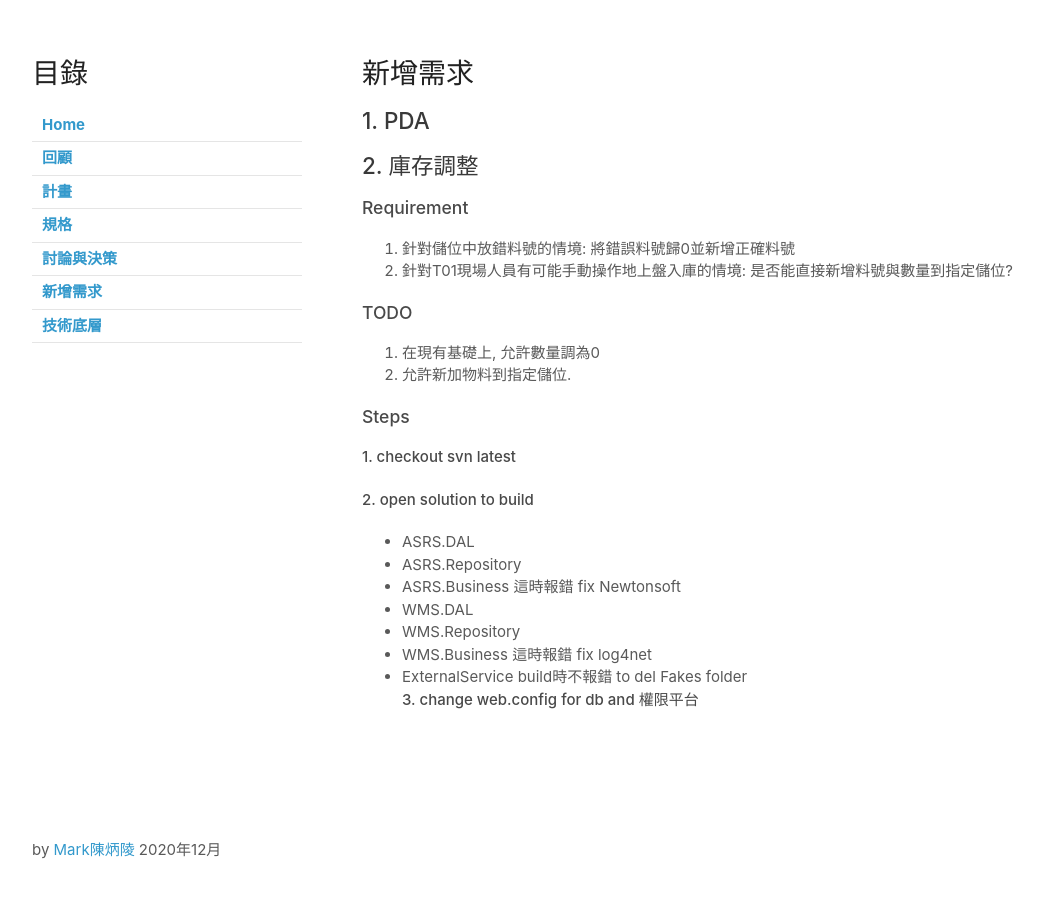
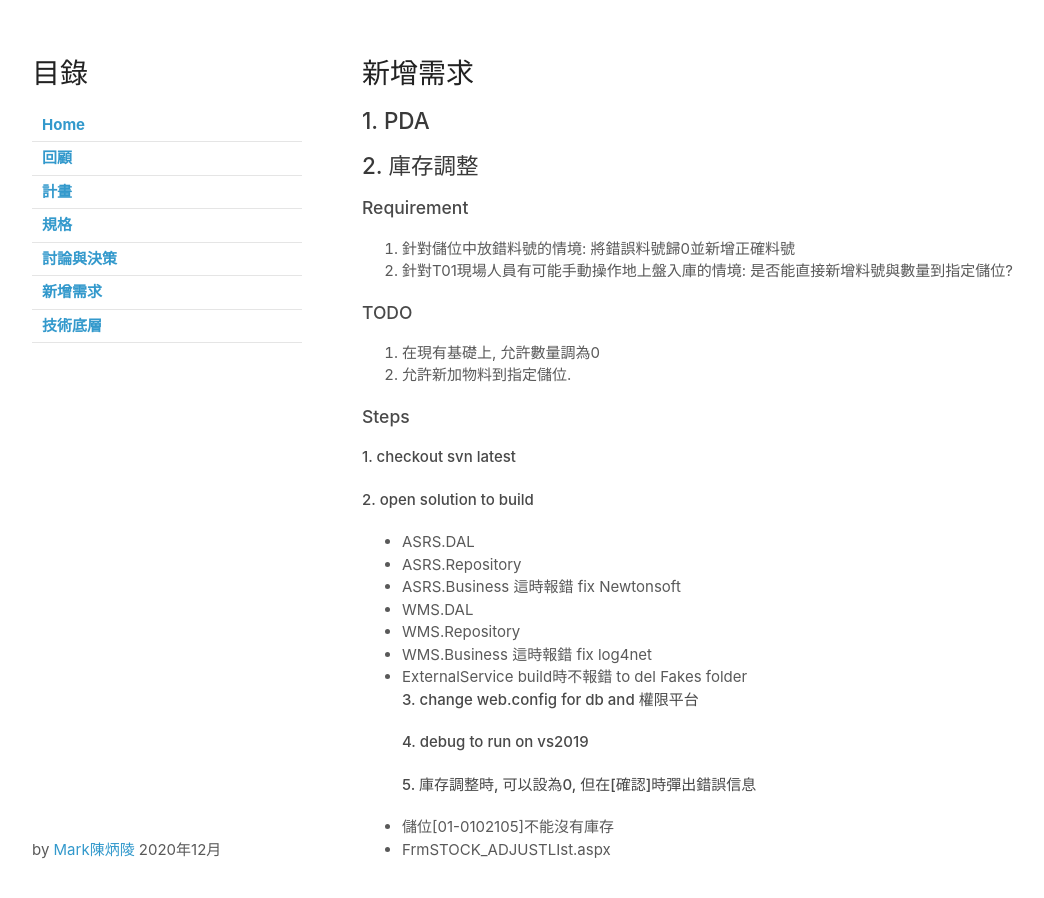
Before and after one commit to dreamaitek/p003, a Jekyll site: the page built from extra.md, in a window 1280 px wide and 931 px high. Shown: the top 898 px of the window, without its empty margins (68-1112 px from the left). Built offline with Jekyll 4.4.1, drawn with Linux system fonts in a browser that asks for light colours; our own code applies the rules of GitHub Pages for plain Markdown files.

Commit message:
Update extra.md

```diff
--- a/extra.md
+++ b/extra.md
@@ -28,3 +28,7 @@
   - WMS.Business 這時報錯      fix log4net
   - ExternalService  build時不報錯 to del Fakes folder
 #### 3. change web.config for db and 權限平台
+#### 4. debug to run on vs2019
+#### 5. 庫存調整時, 可以設為0, 但在[確認]時彈出錯誤信息
+  - 儲位[01-0102105]不能沒有庫存
+  - FrmSTOCK_ADJUSTLIst.aspx
```
